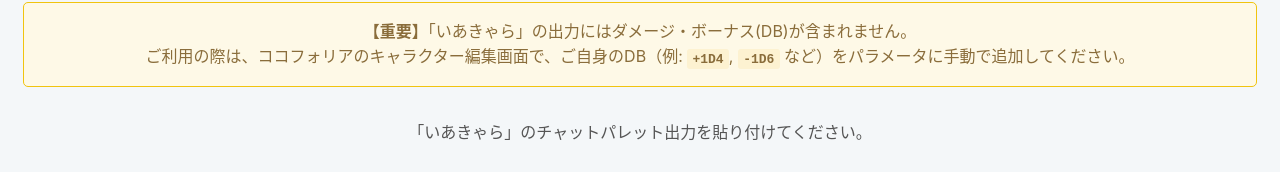
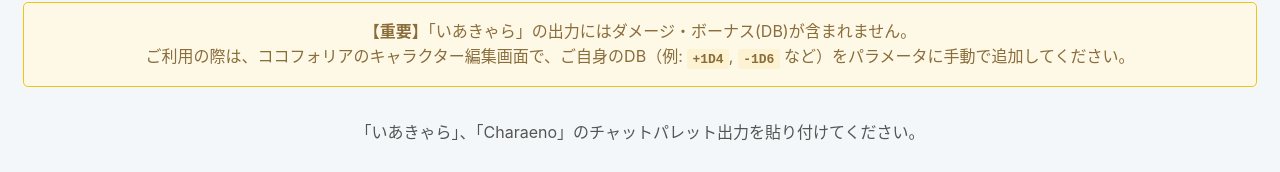
Before and after one commit to kujiraaaaa/coc-palette-optimizer, a website built with Vite: page index.html in a window 1280 px wide. Shown: the part 103-275 px from the top of the page. Built offline with nearby package versions, Linux system fonts and the light colour scheme; some packages are replaced by stand-ins of ours; no server answers; the database is empty.

Commit message:
update: include 'Charaeno' in chat palette output instructions

```diff
--- a/index.html
+++ b/index.html
@@ -22,7 +22,7 @@
       <strong>【重要】</strong>「いあきゃら」の出力にはダメージ・ボーナス(DB)が含まれません。<br>
       ご利用の際は、ココフォリアのキャラクター編集画面で、ご自身のDB（例: <code>+1D4</code>, <code>-1D6</code> など）をパラメータに手動で追加してください。
     </div>
-    <p>「いあきゃら」のチャットパレット出力を貼り付けてください。</p>
+    <p>「いあきゃら」、「Charaeno」のチャットパレット出力を貼り付けてください。</p>
 
     <div class="container">
       <div class="editor">
```
